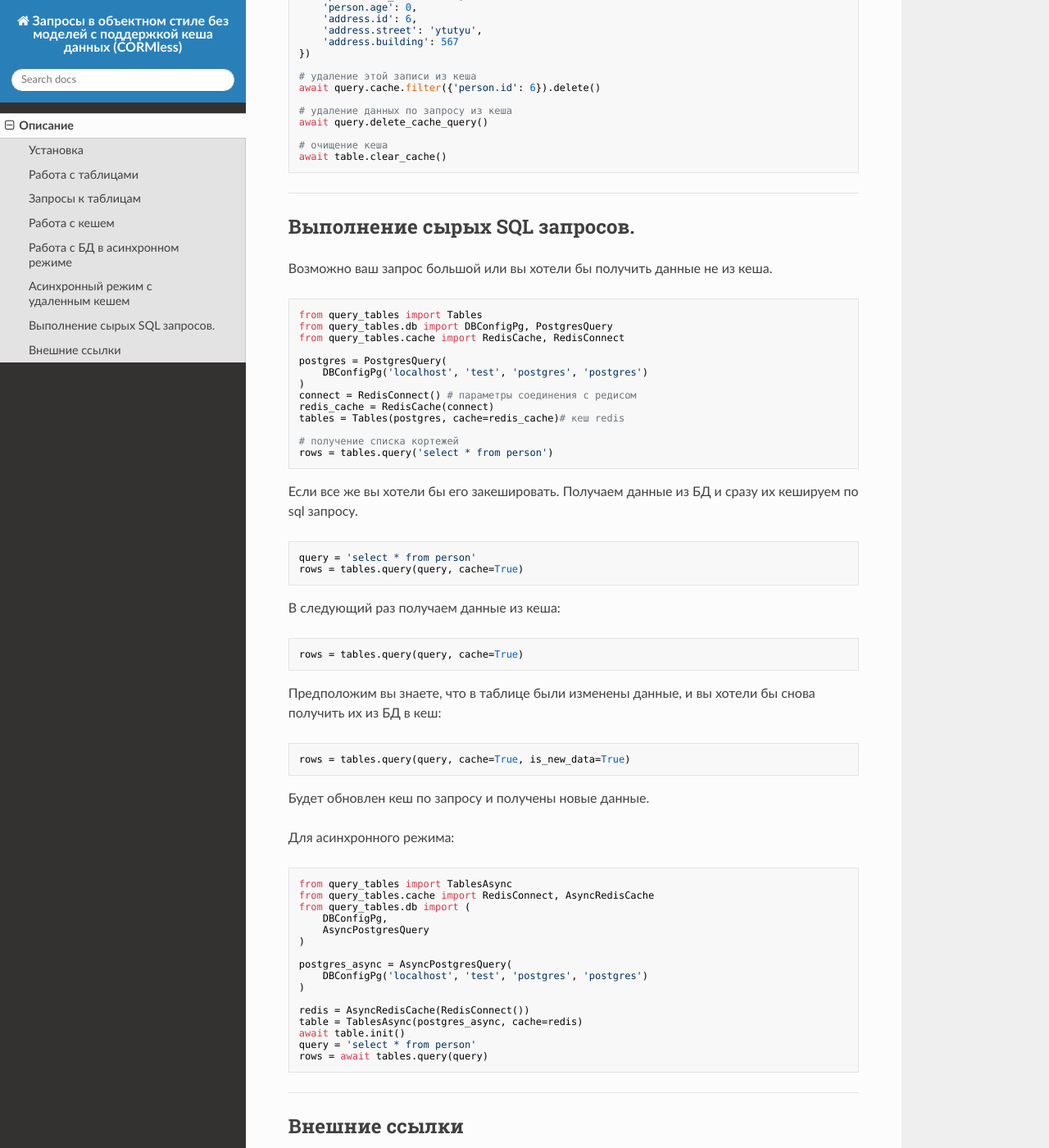
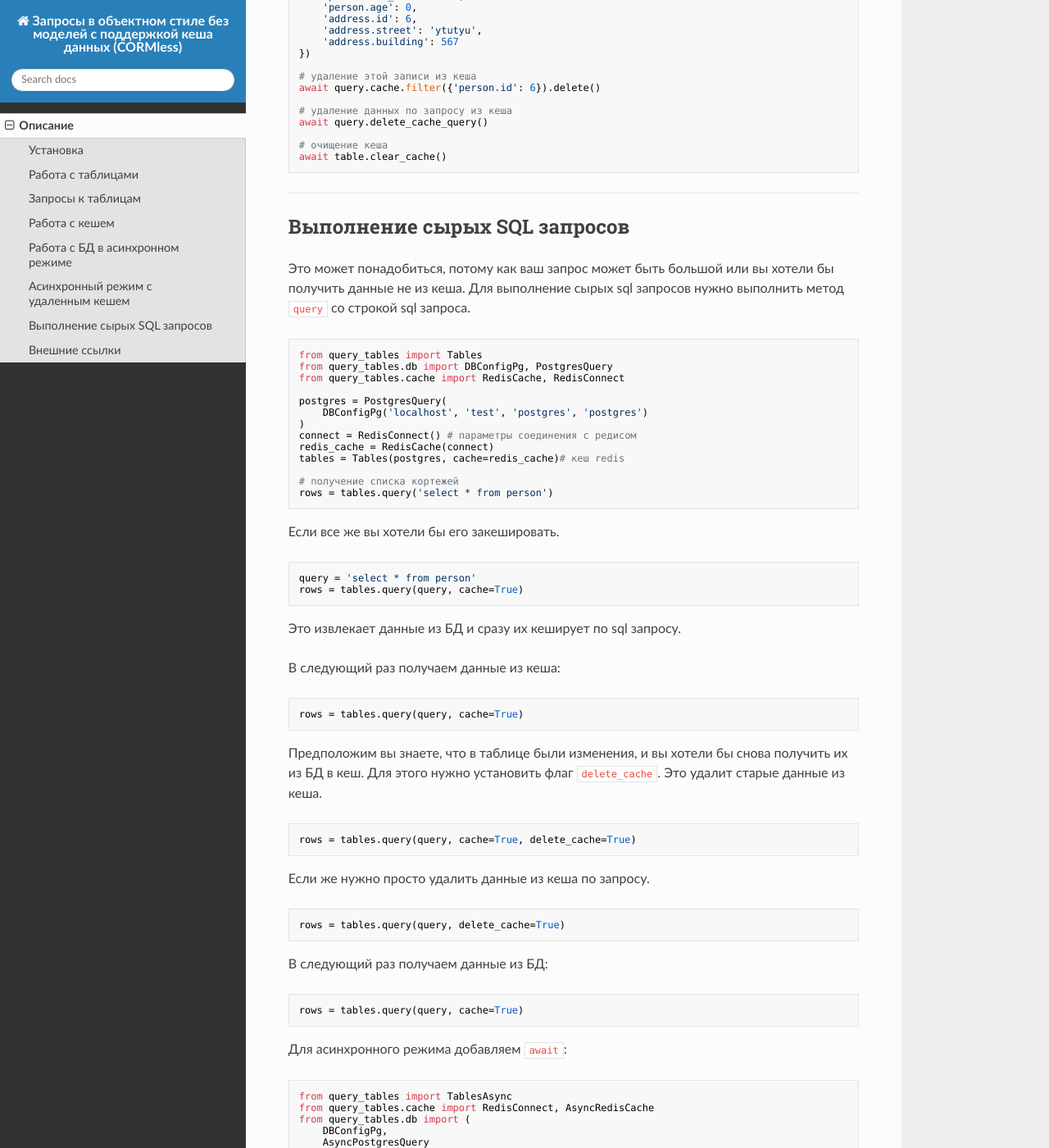
Before and after one commit to AntonGlyzin/query_tables, an MkDocs documentation site: the page built from docs/index.md, in a window 1280 px wide and 1400 px high, scrolled down 9704 px. Shown: the whole window at 82% size. Built offline with MkDocs 1.6.1, drawn with Linux system fonts in a browser that asks for light colours; nearby versions of some CDN libraries.

Commit message:
feat: - удаление произвольного запроса из кеша по флагу
fix:
- при закрытие программ закрывать пулл к БД и редис
- при сериализации memoryview переводить в base64

````diff
--- a/docs/index.md
+++ b/docs/index.md
@@ -507,9 +507,11 @@ await table.clear_cache()
 ```
 
 ---
-## Выполнение сырых SQL запросов.
+## Выполнение сырых SQL запросов
 
-Возможно ваш запрос большой или вы хотели бы получить данные не из кеша.
+Это может понадобиться, потому как ваш запрос может быть большой или вы хотели бы получить данные не из кеша.
+Для выполнение сырых sql запросов нужно выполнить метод `query` со строкой sql запроса.
+
 ```python
 from query_tables import Tables
 from query_tables.db import DBConfigPg, PostgresQuery
@@ -526,25 +528,36 @@ tables = Tables(postgres, cache=redis_cache)# кеш redis
 rows = tables.query('select * from person')
 ```
 
-Если все же вы хотели бы его закешировать. Получаем данные из БД и сразу их кешируем по sql запросу.
+Если все же вы хотели бы его закешировать.
 ```python
 query = 'select * from person'
 rows = tables.query(query, cache=True)
 ```
+Это извлекает данные из БД и сразу их кеширует по sql запросу.
 
 В следующий раз получаем данные из кеша:
 ```python
 rows = tables.query(query, cache=True)
 ```
 
-Предположим вы знаете, что в таблице были изменены данные, и вы хотели бы снова получить их из БД в кеш:
+Предположим вы знаете, что в таблице были изменения, и вы хотели бы снова получить их из БД в кеш.
+Для этого нужно установить флаг `delete_cache`. Это удалит старые данные из кеша.
 
 ```python
-rows = tables.query(query, cache=True, is_new_data=True)
+rows = tables.query(query, cache=True, delete_cache=True)
 ```
-Будет обновлен кеш по запросу и получены новые данные.
 
-Для асинхронного режима:
+Если же нужно просто удалить данные из кеша по запросу.
+```python
+rows = tables.query(query, delete_cache=True)
+```
+
+В следующий раз получаем данные из БД:
+```python
+rows = tables.query(query, cache=True)
+```
+
+Для асинхронного режима добавляем `await`:
 ```python
 from query_tables import TablesAsync
 from query_tables.cache import RedisConnect, AsyncRedisCache
````
Also changed, not shown: README.md (+19 -6 lines), 8 other files.
